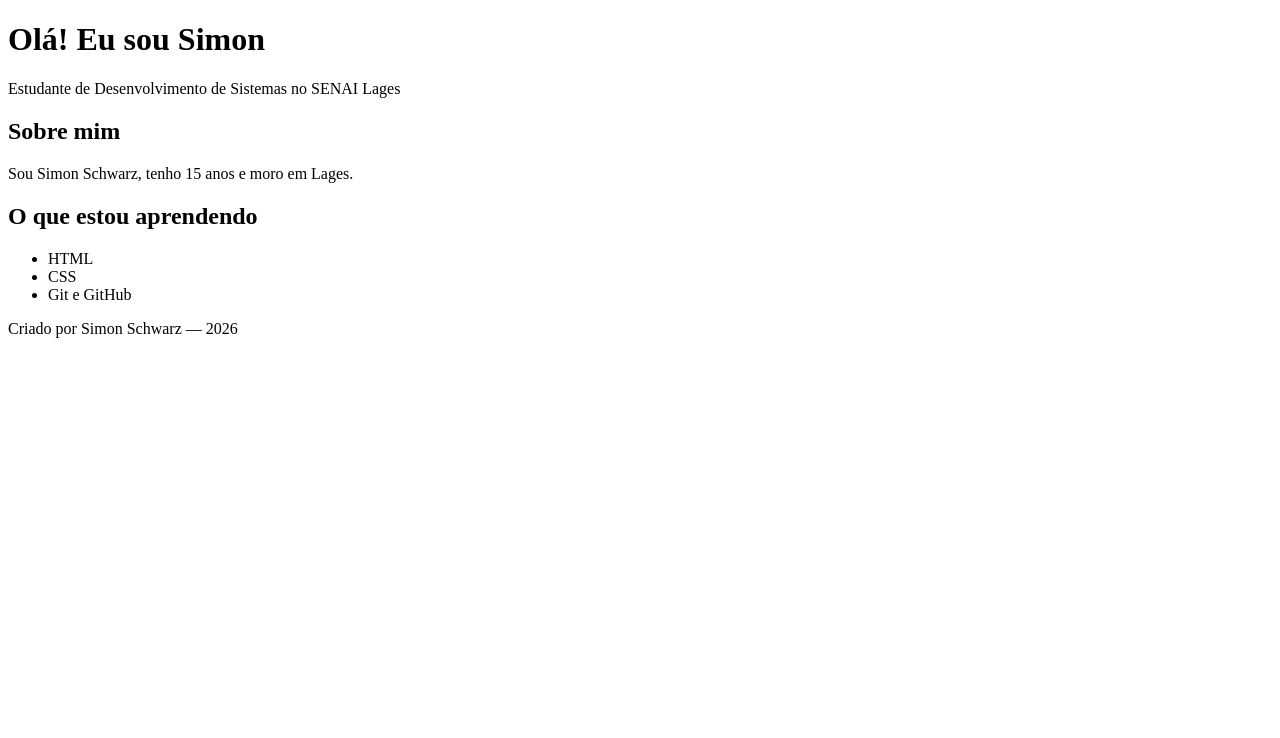
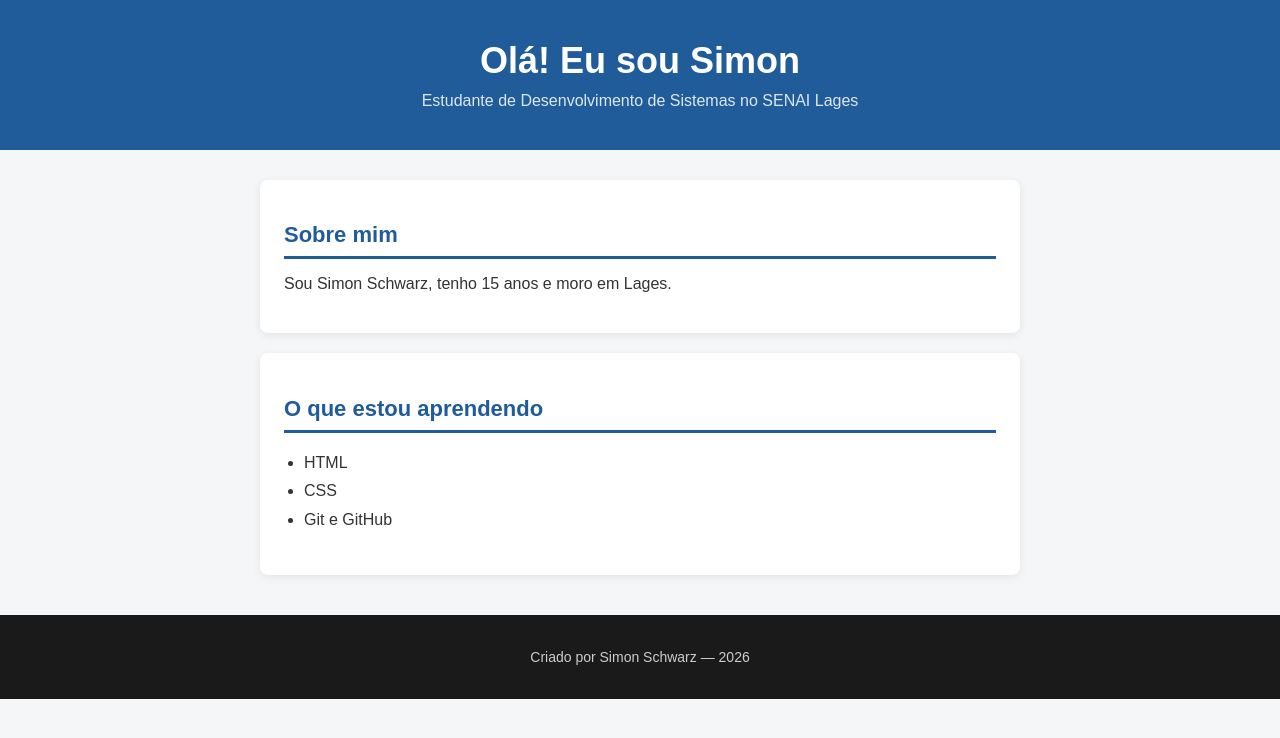
Before and after one commit to simonschwarz-spec/Verity, a plain HTML site: page index.html in a window 1280 px wide. Drawn offline with Linux system fonts and the light colour scheme.

Commit message:
segundo commit: CSS adicionado e aplicado à página

```diff
--- a/index.html
+++ b/index.html
@@ -4,6 +4,7 @@
  <meta charset="UTF-8">
  <meta name="viewport" content="width=device-width, initial-scale=1.0">
  <title>Minha Primeira Página com Git</title>
+ <link rel="stylesheet" href="style.css">
 </head>
 <body>
  <!-- Cabeçalho da página -->
--- /dev/null
+++ b/style.css
@@ -0,0 +1,68 @@
+/* ==========================================
+ Reset base
+=========================================== */
+* {
+ box-sizing: border-box;
+}
+body {
+ font-family: Arial, sans-serif;
+ background-color: #f4f6f8;
+ color: #333333;
+ margin: 0;
+ padding: 0;
+}
+/* ==========================================
+ Cabeçalho
+=========================================== */
+header {
+ background-color: #1F5C99;
+ color: #ffffff;
+ text-align: center;
+ padding: 40px 20px;
+}
+header h1 {
+ font-size: 36px;
+ margin: 0 0 10px 0;
+}
+header p {
+ font-size: 16px;
+ opacity: 0.85;
+ margin: 0;
+}
+/* ==========================================
+Conteúdo principal
+=========================================== */
+main {
+ max-width: 800px;
+ margin: 30px auto;
+ padding: 0 20px;
+}
+section {
+ background-color: #ffffff;
+ border-radius: 8px;
+ padding: 24px;
+ margin-bottom: 20px;
+ box-shadow: 0 2px 8px rgba(0, 0, 0, 0.08);
+}
+section h2 {
+ color: #1F5C99;
+ font-size: 22px;
+ border-bottom: 3px solid #1F5C99;
+ padding-bottom: 8px;
+ margin-bottom: 16px;
+}
+ul {
+ padding-left: 20px;
+ line-height: 1.8;
+}
+/* ==========================================
+ Rodapé
+=========================================== */
+footer {
+ background-color: #1a1a1a;
+ color: #cccccc;
+ text-align: center;
+ padding: 20px;
+ margin-top: 40px;
+ font-size: 14px;
+}
```
